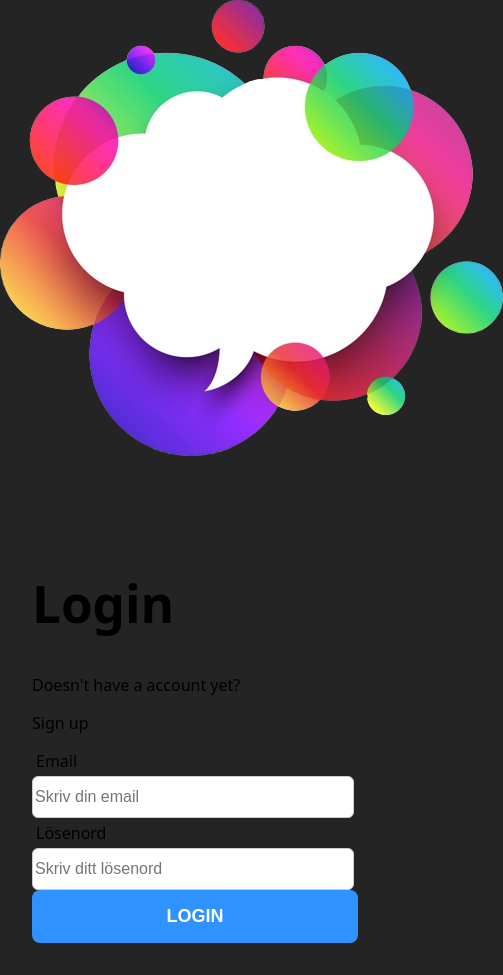
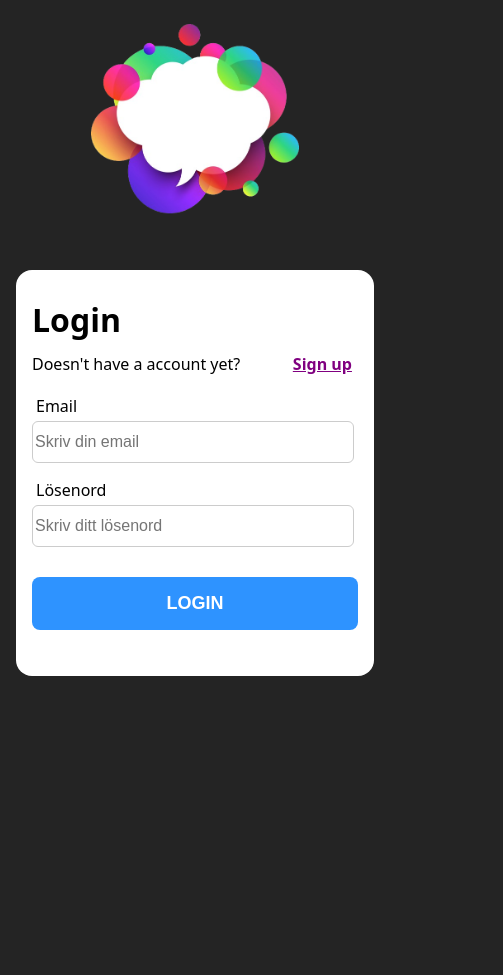
Before and after one commit to Fiffigelin/Memora, a React (Vite) app in the folder Frontend/: page / in a window 390 px wide. Shown: the whole page, 503 px wide, since content can reach past the window. After the commit the page ends 847 px from the top, so only its background shows below. Built offline with nearby package versions, Linux system fonts and the light colour scheme; no server answers.

Commit message:
fix: styling --not finished

```diff
--- a/Frontend/src/App.css
+++ b/Frontend/src/App.css
@@ -1,4 +1,4 @@
-.logo {
+/* .logo {
   height: 6em;
   padding: 1.5em;
   will-change: filter;
@@ -32,4 +32,4 @@
 
 .read-the-docs {
   color: #888;
-}
+} */
--- a/Frontend/src/index.css
+++ b/Frontend/src/index.css
@@ -1,13 +1,16 @@
-html, body, #root {
+:root {
+  --primary: white;
+  --secondary: blue;
+}
+
+body {
   margin: 0;
   padding: 0;
-  width: 100vw;
-  height: 100vh;
+  width: 100%;
   font-family: system-ui, Avenir, Helvetica, Arial, sans-serif;
+  overflow-x: hidden;
+}
+
+body {
   background-color: #242424;
 }
-
-h1 {
-  font-size: 3.2em;
-  line-height: 1.1;
-}
--- a/Frontend/src/layouts/public/public-layout.scss
+++ b/Frontend/src/layouts/public/public-layout.scss
@@ -1,37 +1,38 @@
-@media (max-width: 360px) {
+.public-container {
+  max-width: 100%;
+  overflow-x: hidden;
+
+  .left {
+    display: none;
+    padding: 12px;
+
+    .img {
+      max-width: 100%;
+      height: auto;
+    }
+  }
+  .right {
+    justify-content: center;
+  }
+}
+
+@media (min-width: 361px) and (max-width: 768px) {
   .public-container {
-    width: 100%;
-    max-width: 100%;
+    display: grid;
+    grid-auto-rows: 30% 70%;
 
     .left {
-      display: none;
-    }
-    .right {
       display: flex;
-      max-width: 100%;
       justify-content: center;
+
+      .img {
+        max-width: 100%;
+        height: auto;
+        padding: 12px;
+      }
     }
   }
 }
-
-// @media (min-width: 361px) and (max-width: 768px) {
-//   .public-container {
-//     display: grid;
-//     grid-auto-rows: 30% 70%;
-//     padding: 16px;
-//     height: 100%;
-
-//     .left {
-//       display: flex;
-//       justify-content: center;
-
-//       .img {
-//         width: auto;
-//         height: inherit;
-//       }
-//     }
-//   }
-// }
 
 // @media (min-width: 769px) and (max-width: 1280px) {
 //   .public-container {
--- a/Frontend/src/main.tsx
+++ b/Frontend/src/main.tsx
@@ -1,8 +1,9 @@
 import { StrictMode } from "react";
 import { createRoot } from "react-dom/client";
-import "./index.css";
 import AppRoutes from "./routes/app-routes.tsx";
 import { AuthProvider } from "./context/auth-context.tsx";
+
+import "./index.css";
 
 createRoot(document.getElementById("root")!).render(
   <StrictMode>
--- a/Frontend/src/pages/public/login-page.scss
+++ b/Frontend/src/pages/public/login-page.scss
@@ -1,12 +1,6 @@
-@media (max-width: 360px) {
-  .login-page {
-    color: black;
-    padding: 24px 0px;
-    width: 100%;
-
 .login-container {
   display: flex;
-      width: 100%;
+  padding: 16px;
 
   h1 {
     font-size: 2rem;
@@ -20,7 +14,8 @@
     border-radius: 16px;
     background-color: white;
     width: 100%;
-        margin: 12px;
+    max-width: 360px;
+    padding: 16px;
 
     .card-title {
       .card-text {
@@ -40,6 +35,9 @@
     .card-content {
       .card-input {
         width: 100%;
+        display: flex;
+        flex-direction: column;
+        gap: 12px;
       }
 
       .card-button {
@@ -48,64 +46,26 @@
     }
   }
 }
+
+@media (min-width: 361px) and (max-width: 768px) {
+  .login-container {
+    justify-content: center;
+
+    .card {
+      .card-title {
+        .card-text {
+          display: flex;
+          flex-direction: row;
+          justify-content: space-between;
+
+          .uri {
+            width: 20%;
           }
         }
-
-// @media (min-width: 361px) and (max-width: 768px) {
-//   .login-page {
-//     color: black;
-//     height: 100%;
-//     width: 100%;
-//     .login-container {
-//       display: flex;
-//       justify-content: center;
-
-//       h1 {
-//         font-size: 2rem;
-//         margin-bottom: 12px;
-//       }
-
-//       .card {
-//         display: flex;
-//         flex-direction: column;
-//         gap: 16px;
-//         border-radius: 16px;
-//         background-color: white;
-//         padding: 16px;
-//         width: 100%;
-//         max-width: 340px;
-
-//         .card-title {
-//           .card-text {
-//             display: flex;
-//             flex-direction: row;
-//             justify-content: space-between;
-//             p {
-//               font-size: medium;
-//               margin: 0;
-//             }
-
-//             .uri {
-//               font-weight: 600;
-//               color: purple;
-//               text-decoration: underline;
-//             }
-//           }
-//         }
-
-//         .card-content {
-//           .card-input {
-//             width: 100%;
-//           }
-
-//           .card-button {
-//             padding: 30px 0 20px 0;
-//           }
-//         }
-//       }
-//     }
-//   }
-// }
+      }
+    }
+  }
+}
 
 // @media (min-width: 769px) and (max-width: 1280px) {
 //   .login-page {
--- a/Frontend/src/pages/public/login-page.tsx
+++ b/Frontend/src/pages/public/login-page.tsx
@@ -56,8 +56,7 @@ export default function LoginPage() {
   }
 
   return (
-    <section className="login-page">
-      <div className="login-container">
+    <section className="login-container">
       <div className="card">
         <div className="card-title">
           <h1>Login</h1>
@@ -100,7 +99,6 @@ export default function LoginPage() {
           </div>
         </div>
       </div>
-      </div>
     </section>
   );
 }
```
Lines whose indentation alone changed are shown as unchanged.
